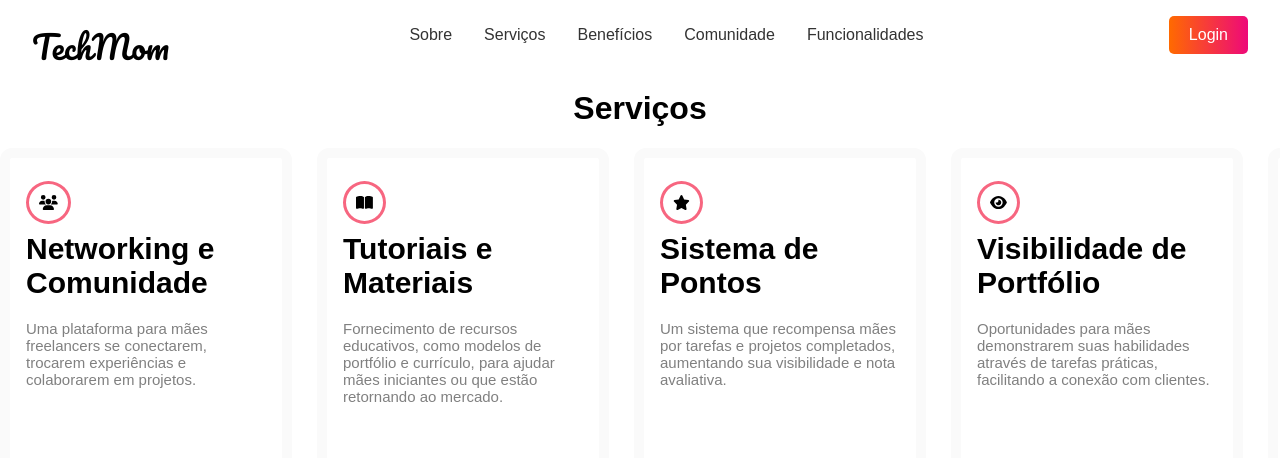
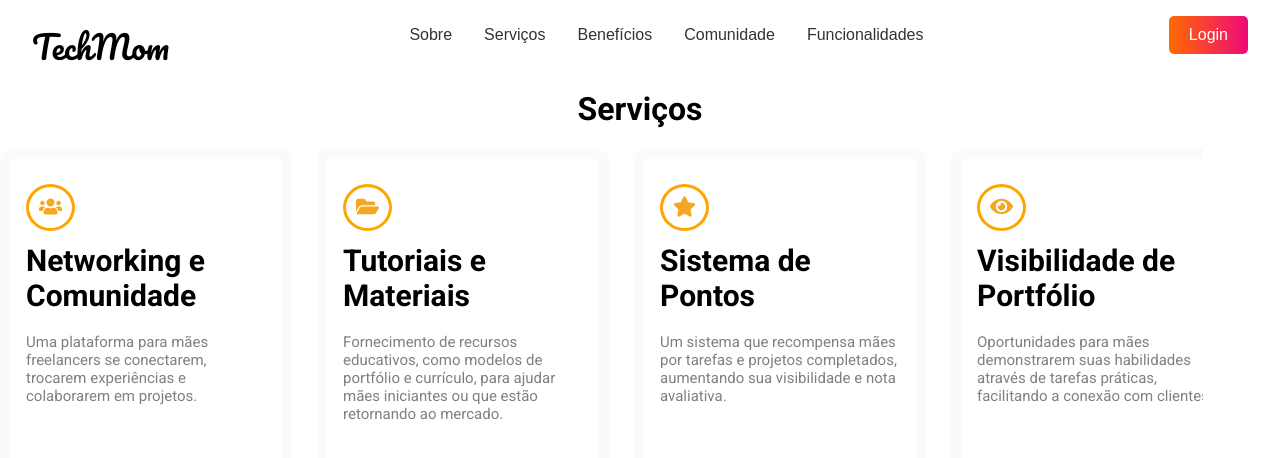
Before and after one commit to Arthur5502/Tech-Moms, a React (Create React App) app: page /servicos in a window 1280 px wide. Shown: the top 458 px of the page. Built offline with nearby package versions, Linux system fonts and the light colour scheme.

Commit message:
Update Services

```diff
--- a/package.json
+++ b/package.json
@@ -14,6 +14,7 @@
     "framer-motion": "^11.11.10",
     "react": "^18.3.1",
     "react-dom": "^18.3.1",
+    "react-icons": "^5.3.0",
     "react-input-mask": "^2.0.4",
     "react-router-dom": "^6.27.0",
     "react-scripts": "^5.0.1",
--- a/src/components/Carousel.js
+++ b/src/components/Carousel.js
@@ -2,21 +2,21 @@
 import {motion} from 'framer-motion';
 import { useState, useEffect, useRef } from 'react';
 import '../styles/Carousel.css';
-import { FontAwesomeIcon } from '@fortawesome/react-fontawesome';
-import { faUsers, faBookOpen, faStar, faEye, faComments, faAward } from '@fortawesome/free-solid-svg-icons';
+import { FaUsers, FaFolderOpen, FaMedal, FaStar, FaComment, FaEye } from 'react-icons/fa';
+<link href="https://fonts.googleapis.com/css2?family=Roboto:wght@400;700&display=swap" rel="stylesheet"/>
 const Caroussel = [
     { title: 'Networking e Comunidade', description: 'Uma plataforma para mães freelancers se conectarem, trocarem experiências e colaborarem em projetos.',
-    icon: <FontAwesomeIcon icon={faUsers} />},
+    icon: <FaUsers color="#F5A623" size={23}/>},
     { title: 'Tutoriais e Materiais', description: 'Fornecimento de recursos educativos, como modelos de portfólio e currículo, para ajudar mães iniciantes ou que estão retornando ao mercado.',
-     icon: <FontAwesomeIcon icon={faBookOpen}/> },
+     icon:  <FaFolderOpen color="#F5A623" size={23} /> },
     { title: 'Sistema de Pontos', description: 'Um sistema que recompensa mães por tarefas e projetos completados, aumentando sua visibilidade e nota avaliativa.',
-    icon: <FontAwesomeIcon icon={faStar}/> },
+    icon: <FaStar color="#F5A623" size={23}/> },
     { title: 'Visibilidade de Portfólio', description: 'Oportunidades para mães demonstrarem suas habilidades através de tarefas práticas, facilitando a conexão com clientes.',
-    icon: <FontAwesomeIcon icon={faEye}/> },
+    icon:  <FaEye color="#F5A623" size={23}/> },
     { title: 'Feedback de Empresas', description: 'Implementação de um sistema que fornece feedback detalhado e métricas de desempenho, contribuindo para o sistema de pontos.',
-    icon: <FontAwesomeIcon icon={faComments}/> },
+    icon:  <FaComment color="#F5A623" size={23}/>},
     { title: 'Reconhecimento Público', description: 'Destaque mensal para as mães mais ativas ou bem-sucedidas, aumentando sua visibilidade no mercado.',
-    icon: <FontAwesomeIcon icon={faAward}/> },
+    icon: <FaMedal color="#F5A623" size={23}/> },
 ];
 const Carousel = () => {
     const carousel = useRef();
--- a/src/styles/Carousel.css
+++ b/src/styles/Carousel.css
@@ -2,6 +2,7 @@
   background-color: #ffff;
   min-height: 100vh;
   width: 100vw;
+  font-family: 'Roboto', sans-serif;
 }
 
 .inner {
@@ -34,14 +35,11 @@
   .carousel{
     cursor: grab;
     overflow: hidden;
-    width: 100%;
+    width: 94%;
     height: 100%;
   }
   .item .icon{
-  width: 58px;
-  height: 58px;
   border-radius: 50%;
-  padding: 10px 10px;
-  border: 3px solid var(--Gradient-Primary-bg, #f76680);
-  background-color: #ffff
-  }
+  padding: 17px 10px 6px;
+  border: 3px solid orange;
+}
```
Also changed, not shown: 1 other file (tests, documents, lock files or other folders).
